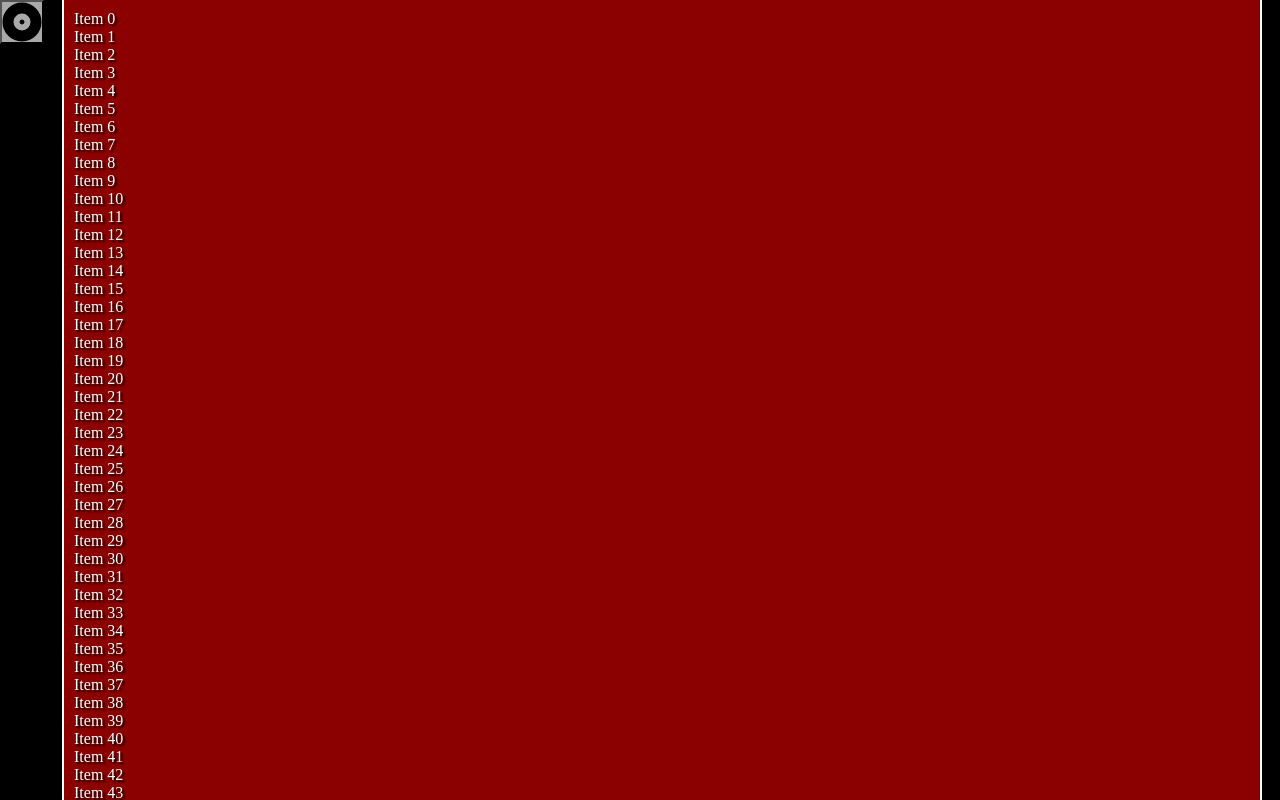
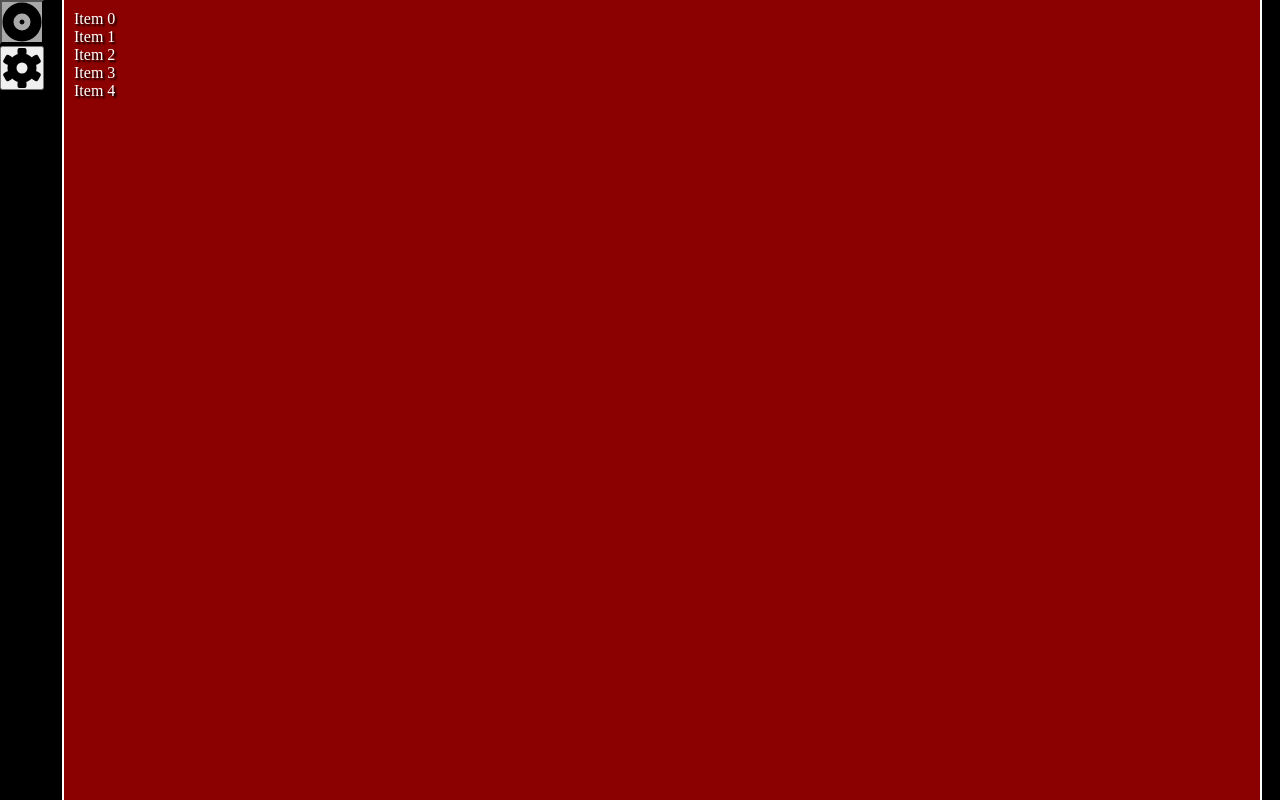
Before and after one commit to vilsuo/bookmark-playlist, a React (Vite) app in the folder client/: page / in a window 1280 px wide. Built offline with nearby package versions, Linux system fonts and the light colour scheme; the HTML template or start-up script is replaced by a standard one.

Commit message:
added initial settings sidebar

```diff
--- a/client/src/App.tsx
+++ b/client/src/App.tsx
@@ -4,6 +4,7 @@ import { Album } from './types';
 import Sidebar from './components/Sidebar';
 import VideoPlayer from './components/video/VideoPlayer';
 import AlbumsButton from './components/AlbumsButton';
+import SettingsButton from './components/video/SettingsButton';
 
 interface MainProps {
   playingAlbum: Album | null;
@@ -22,9 +23,8 @@ const Main = ({ playingAlbum, setPlayingAlbum }: MainProps) => {
           closeVideo={closeVideo}
         />
       )}
-
       <ul>
-        {[...Array(50).keys()].map(k => (
+        {[...Array(5).keys()].map(k => (
           <li key={k}>Item {k}</li>
         ))}
       </ul>
@@ -33,10 +33,11 @@ const Main = ({ playingAlbum, setPlayingAlbum }: MainProps) => {
 };
 
 const App = () => {
-  const [albums, setAlbums] = useState<Array<Album>>([]);
+  const [albums, setAlbums] = useState<Album[]>([]);
   const [playingAlbum, setPlayingAlbum] = useState<Album | null>(null);
 
   const [showSideBar, setShowSidebar] = useState(false);
+  const [showSettings, setShowSettings] = useState(false);
 
   const handleUpload = async (formData: FormData) => {
     const { data } = await axios.post(
@@ -59,9 +60,16 @@ const App = () => {
         />
       )}
 
-      { !showSideBar && (
+      { showSettings && (
+        <div className='settings'>
+          <button onClick={() => setShowSettings(false)}>Close</button>
+        </div>
+      )}
+
+      { !(showSideBar || showSettings) && (
         <div className='open-sidebar'>
           <AlbumsButton show={() => setShowSidebar(true)} />
+          <SettingsButton show={() => setShowSettings(true)} />
         </div>
       )}
 
--- /dev/null
+++ b/client/src/components/video/SettingsButton.tsx
@@ -0,0 +1,36 @@
+
+interface TiltedRecProps {
+  deg: number;
+}
+
+const TiltedRec = ({ deg }: TiltedRecProps ) => {
+  return (
+    <rect x="15.5" width="9" height="7" rx="2" style={{
+      'transformOrigin': 'center',
+      'transform': `rotate(${deg}deg)`,
+    }}/>
+  );
+};
+
+interface SettingsButtonProps {
+  show: () => void;
+}
+
+const SettingsButton = ({ show }: SettingsButtonProps) => {
+  return (
+    <button id='albums-button' onClick={show}>
+      <svg width="40" height="40" xmlns="http://www.w3.org/2000/svg">
+        <circle cx="20" cy="20" r="10" stroke="black" strokeWidth="9" fill="none" />
+
+        <TiltedRec deg={0} />
+        <TiltedRec deg={60} />
+        <TiltedRec deg={120} />
+        <TiltedRec deg={180} />
+        <TiltedRec deg={240} />
+        <TiltedRec deg={300} />
+      </svg>
+    </button>
+  );
+};
+
+export default SettingsButton;
--- a/client/src/index.css
+++ b/client/src/index.css
@@ -57,6 +57,13 @@ h1, h2, h3 {
   /* to fix the scrolling to top */
   position: absolute;
   top: -10px;
+}
+
+.container .open-sidebar {
+  display: flex;
+  flex-flow: column nowrap;
+  gap: 2px;
+  width: 44px;
 }
 
 /* Sidebar toggle button */
```
